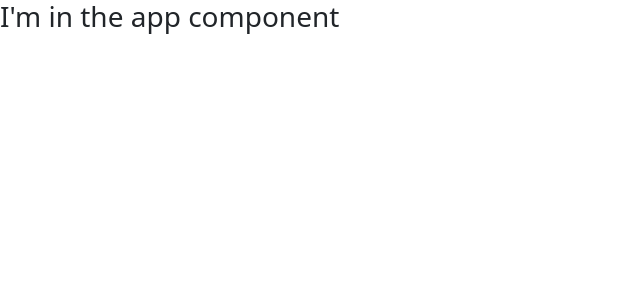
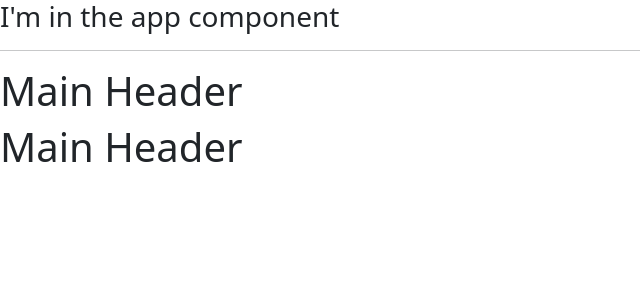
Before and after one commit to Practical-Angular/Angular-Tute-1, an Angular app: page / in a window 1280 px wide. Shown: the top 300 px of the page, without its empty margins (0-640 px from the left). Built offline with nearby package versions, Linux system fonts and the light colour scheme.

Commit message:
Add servers component using ng command

```diff
--- a/src/app/app.component.html
+++ b/src/app/app.component.html
@@ -1 +1,4 @@
 <h3>I'm in the app component</h3>
+<hr>
+<app-server></app-server>
+<app-server></app-server>
--- a/src/app/app.module.ts
+++ b/src/app/app.module.ts
@@ -1,11 +1,15 @@
+import { ServerComponent } from './server/server.component';
 import { NgModule } from '@angular/core';
 import { BrowserModule } from '@angular/platform-browser';
 
 import { AppComponent } from './app.component';
+import { ServersComponent } from './servers/servers.component';
 
 @NgModule({
   declarations: [
-    AppComponent
+    AppComponent,
+    ServerComponent,
+    ServersComponent
   ],
   imports: [
     BrowserModule
--- a/src/app/server/server.component.html
+++ b/src/app/server/server.component.html
@@ -0,0 +1 @@
+<h1>Main Header</h1>
--- /dev/null
+++ b/src/app/servers/servers.component.html
@@ -0,0 +1 @@
+<p>servers works!</p>
```
Also changed, not shown: src/app/servers/servers.component.ts (added, +10 -0 lines), src/app/servers/servers.component.css (added), 1 other file (tests, documents, lock files or other folders).
